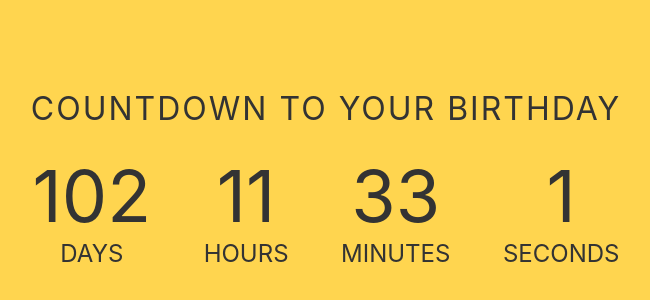
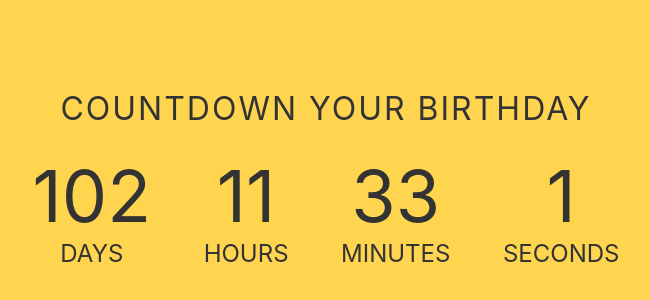
Before and after one commit to IlhamEl20/CountDown, a plain HTML site: page index.html in a window 1280 px wide. Shown: the part 210-510 px from the top of the page, without its empty margins (314-964 px from the left). Drawn offline with Linux system fonts and the light colour scheme.

Commit message:
Update index.html

```diff
--- a/index.html
+++ b/index.html
@@ -11,7 +11,7 @@
 </head>
 <body>
 <div class="container">
-  <h1 id="headline">Countdown To Your Birthday</h1>
+  <h1 id="headline">Countdown Your Birthday</h1>
   <div id="countdown">
     <ul>
       <li><span id="days"></span>days</li>
```
